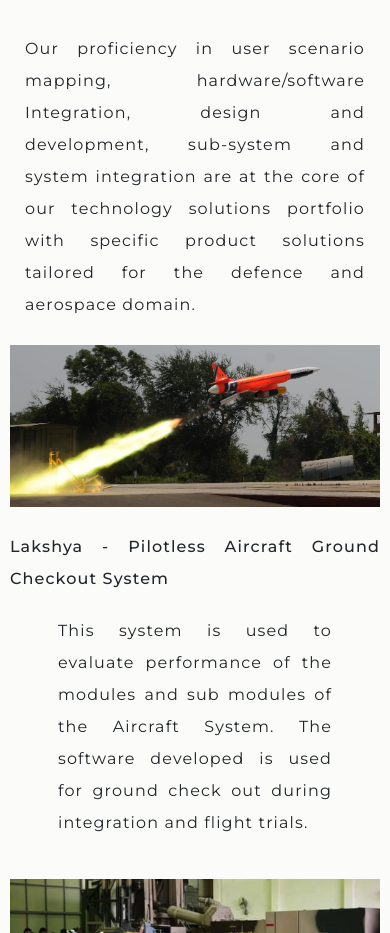
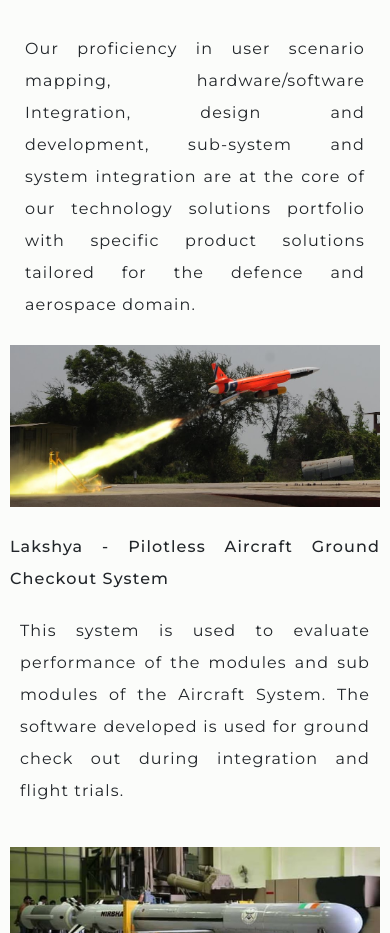
Before and after one commit to Neugen-Embedded-Solutions-Pvt-Ltd/neugen.github.io, a plain HTML site: page projects.html in a window 390 px wide. Shown: the part 167-1100 px from the top of the page. Drawn offline with nearby package versions, Linux system fonts and the light colour scheme; files whose address does not match are found by name.

Commit message:
new push

```diff
--- a/css/style.css
+++ b/css/style.css
@@ -1255,7 +1255,9 @@ body {
   .mb-20 {
     margin-bottom: 20px;
   }
-
+  .project-1-content{
+    padding: 0 10px;
+  }
 }
 
 @media (max-width: 400px) {
```
